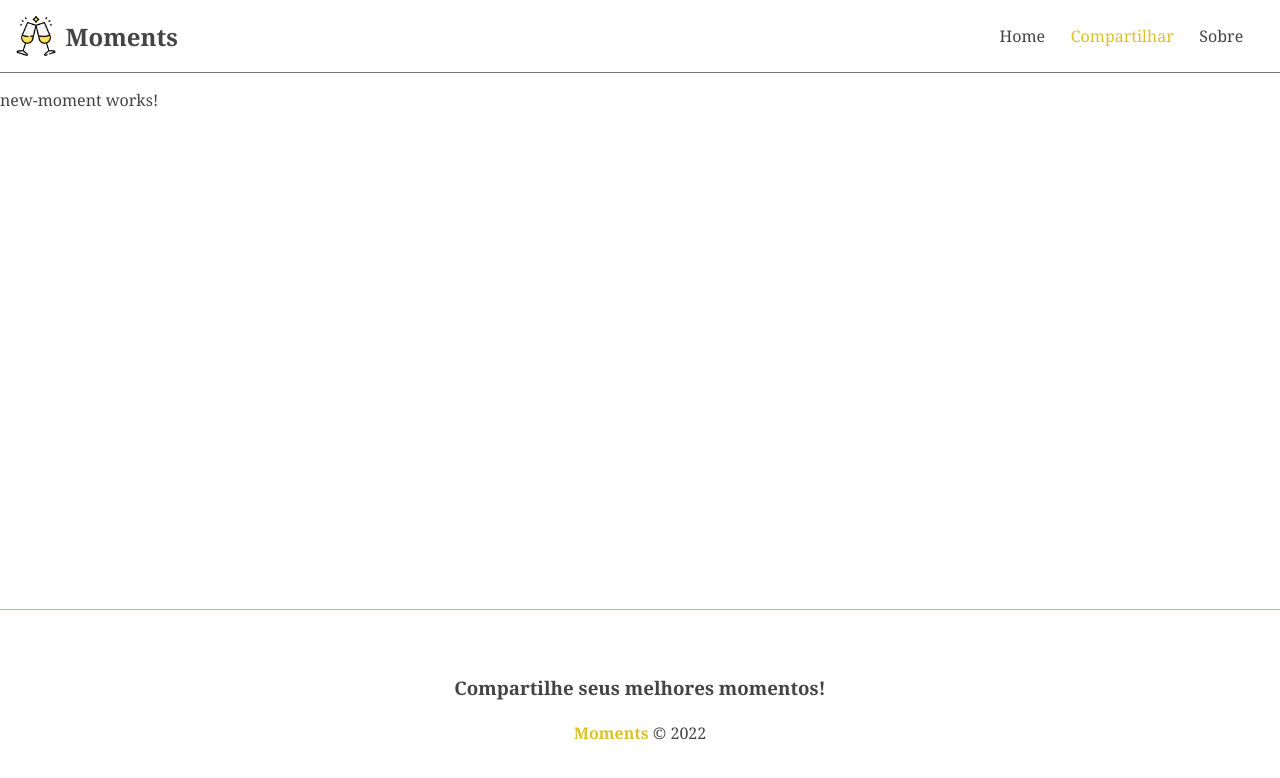
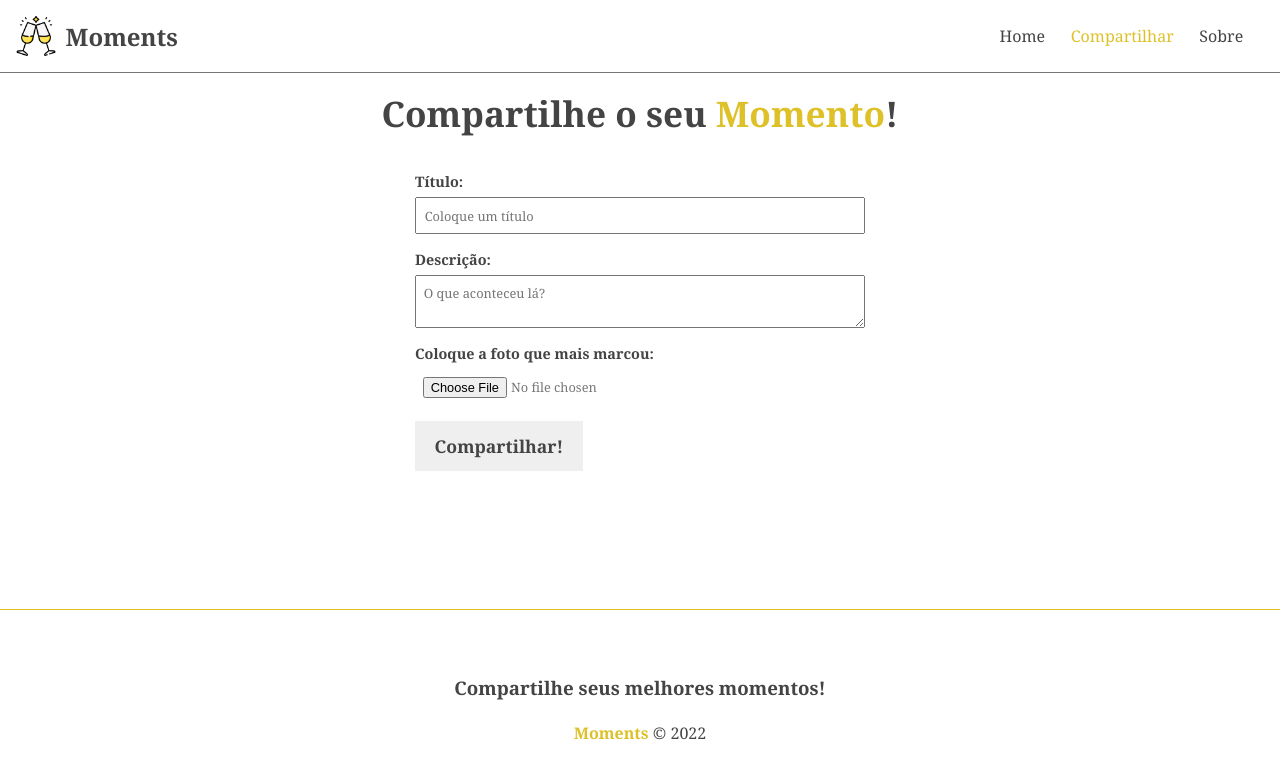
Before and after one commit to TabataSouto/project-moments-angular, an Angular app: page /moments/new in a window 1280 px wide. Shown: the top 778 px of the page. Built offline with nearby package versions, Linux system fonts and the light colour scheme.

Commit message:
feat: implementação estrutura de formulário e estilização global.

```diff
--- a/src/app/components/moment-form/moment-form.component.html
+++ b/src/app/components/moment-form/moment-form.component.html
@@ -1 +1,15 @@
-<p>moment-form works!</p>
+<form>
+  <div class="form-group">
+    <label for="title">Título:</label>
+    <input type="text" placeholder="Coloque um título" required />
+  </div>
+  <div class="form-group">
+    <label for="title">Descrição:</label>
+    <textarea placeholder="O que aconteceu lá?" required></textarea>
+  </div>
+  <div class="form-group">
+    <label for="image">Coloque a foto que mais marcou:</label>
+    <input type="file">
+  </div>
+  <input type="submit" value="{{ btnText }}" />
+</form>
--- a/src/app/components/moment-form/moment-form.component.ts
+++ b/src/app/components/moment-form/moment-form.component.ts
@@ -1,4 +1,4 @@
-import { Component, OnInit } from '@angular/core';
+import { Component, Input, OnInit } from '@angular/core';
 
 @Component({
   selector: 'app-moment-form',
@@ -6,6 +6,7 @@
   styleUrls: ['./moment-form.component.css']
 })
 export class MomentFormComponent implements OnInit {
+  @Input() btnText!: string;
 
   constructor() { }
 
--- a/src/app/components/pages/new-moment/new-moment.component.css
+++ b/src/app/components/pages/new-moment/new-moment.component.css
@@ -0,0 +1,9 @@
+h2 {
+  text-align: center;
+  margin-bottom: 1em;
+  font-size: 2.2em;
+}
+
+span {
+  color: #dec129;
+}
--- a/src/app/components/pages/new-moment/new-moment.component.html
+++ b/src/app/components/pages/new-moment/new-moment.component.html
@@ -1 +1,2 @@
-<p>new-moment works!</p>
+<h2>Compartilhe o seu <span>Momento</span>!</h2>
+<app-moment-form [btnText]="btnText"></app-moment-form>
--- a/src/app/components/pages/new-moment/new-moment.component.ts
+++ b/src/app/components/pages/new-moment/new-moment.component.ts
@@ -6,6 +6,7 @@
   styleUrls: ['./new-moment.component.css']
 })
 export class NewMomentComponent implements OnInit {
+  btnText = "Compartilhar!"
 
   constructor() { }
 
--- a/src/styles.css
+++ b/src/styles.css
@@ -16,3 +16,43 @@
 a:hover {
   color: #dec129;
 }
+
+/* FORM */
+form {
+  width: 450px;
+  margin: 0 auto;
+}
+
+.form-group {
+  display: flex;
+  flex-direction: column;
+  margin-bottom: 1em;
+}
+
+.form-group label {
+  font-weight: bold;
+  font-size: 0.9em;
+  margin-bottom: 0.4em;
+}
+
+.form-group input, .form-group textarea {
+  padding: 0.6em;
+  color: #777;
+  font-size: 0.8em;
+}
+
+input[type="submit"] {
+  background-color: #efefef;
+  border: 2px solid transparent;
+  padding: 0.6em 1em;
+  font-weight: bold;
+  font-size: 1.1em;
+  cursor: pointer;
+  transition: 0.4s;
+}
+
+input[type="submit"]:hover {
+  color: #dec129;
+  border-color: #dec129;
+  background-color: transparent;
+}
```
